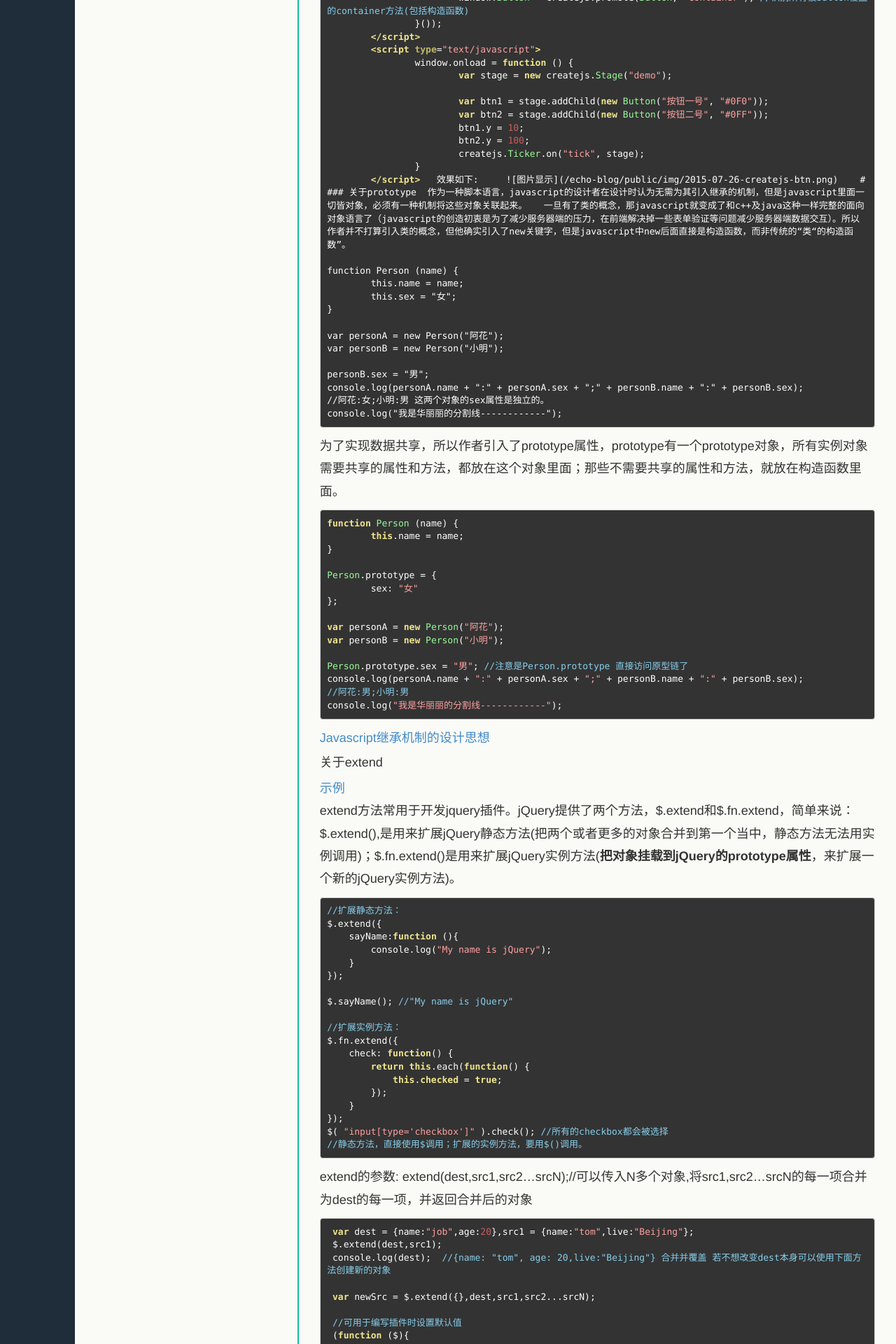
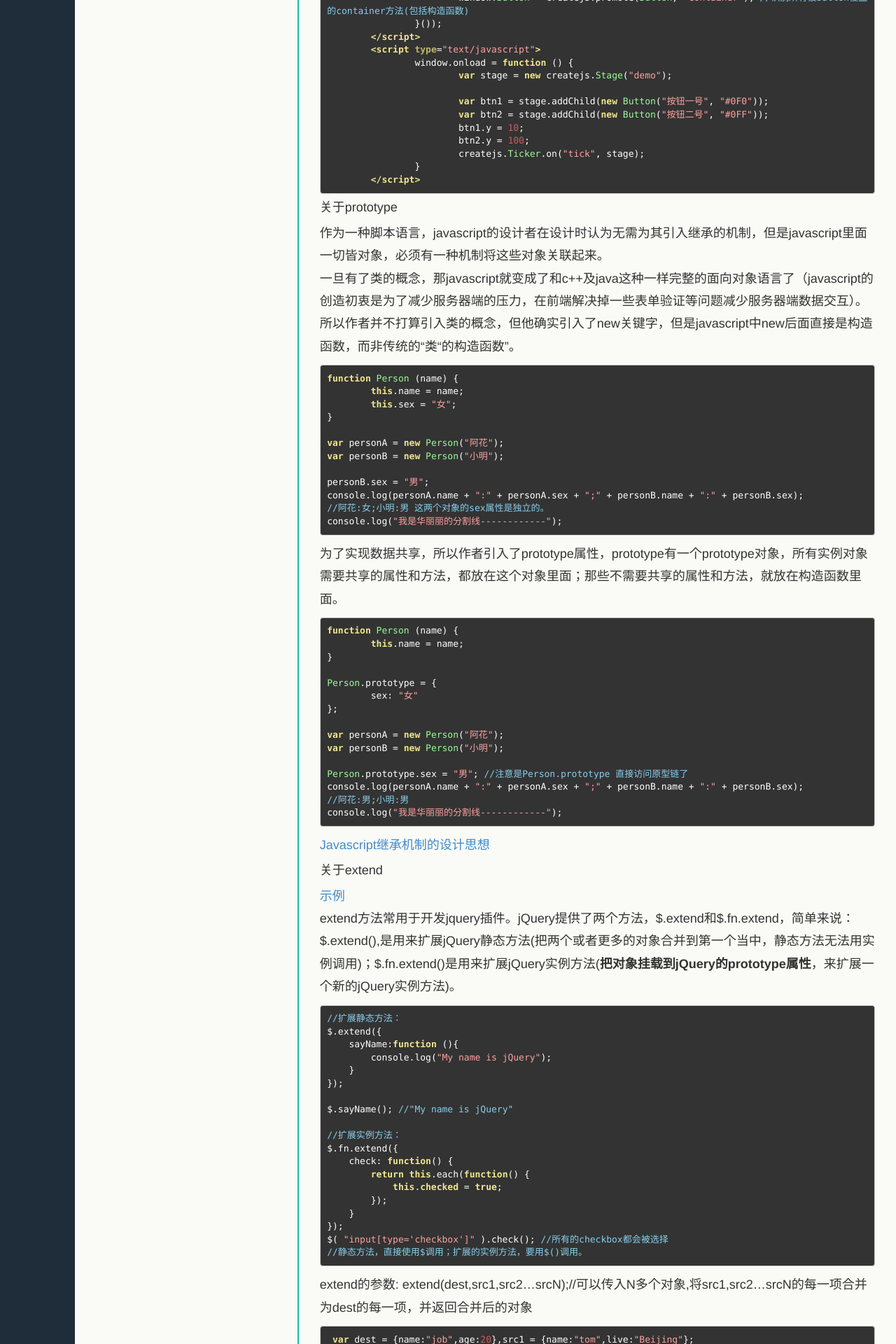
Before and after one commit to echoZQ/echo-blog, a Jekyll site: the page built from _posts/2015-07-19-createJs.md, in a window 1280 px wide. Shown: the part 2132-4052 px from the top of the page at 70% size. Built offline with Jekyll 4.4.1, drawn with Linux system fonts in a browser that asks for light colours; Markdown is read by kramdown in place of the engine named in the settings; some of the changed text lies outside the part shown.

Commit message:
createjs share link

```diff
--- a/_posts/2015-07-19-createJs.md
+++ b/_posts/2015-07-19-createJs.md
@@ -100,8 +100,7 @@ Easel中可以展现物体的抽象基类(所有可视物件(例如Bitmap、Shap
 				createjs.Ticker.on("tick", stage);
 			}
 		</script>
-效果如下:
-![图片显示](/echo-blog/public/img/2015-07-26-createjs-btn.png)
+
 #### 关于prototype
 作为一种脚本语言，javascript的设计者在设计时认为无需为其引入继承的机制，但是javascript里面一切皆对象，必须有一种机制将这些对象关联起来。
 一旦有了类的概念，那javascript就变成了和c++及java这种一样完整的面向对象语言了（javascript的创造初衷是为了减少服务器端的压力，在前端解决掉一些表单验证等问题减少服务器端数据交互）。所以作者并不打算引入类的概念，但他确实引入了new关键字，但是javascript中new后面直接是构造函数，而非传统的“类“的构造函数”。
```
